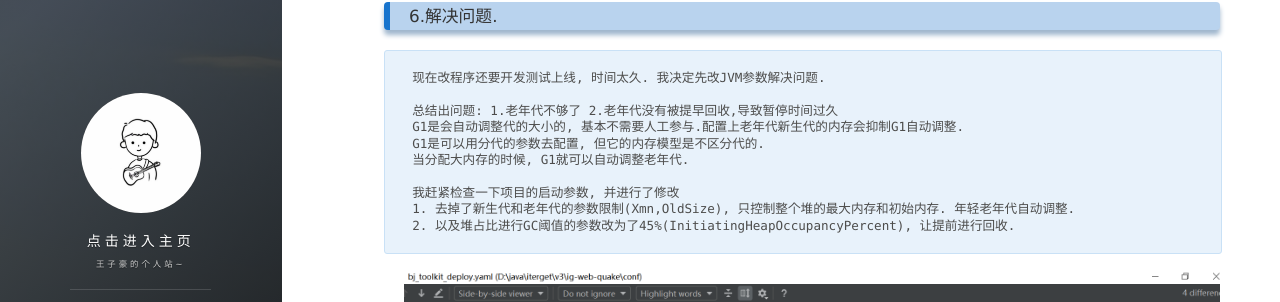
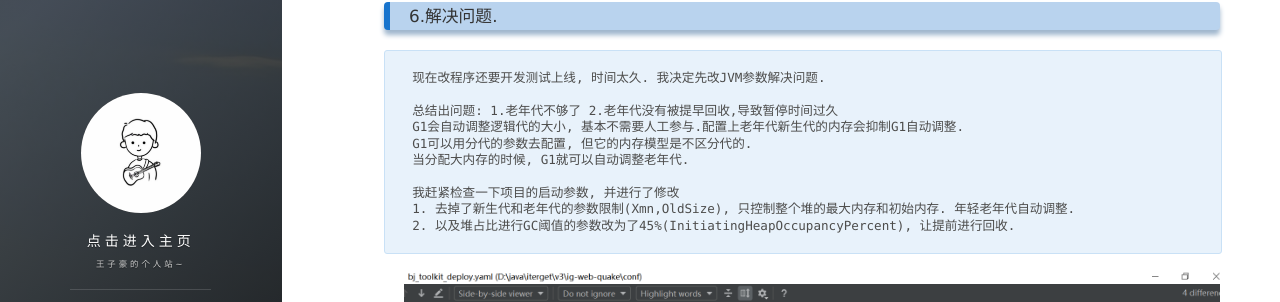
Before and after one commit to wangzihaogithub/wangzihaogithub, a Jekyll site: the page built from _posts/2020-07-17-JVM-记一次线上应用(频繁fullgc报警超过2秒).markdown, in a window 1280 px wide and 900 px high, scrolled down 1895 px. Shown: the part 190-492 px from the top of the window. Built offline with Jekyll 4.4.1, drawn with Linux system fonts in a browser that asks for light colours; comment, search, counter and statistics services are not loaded.

Commit message:
记一次线上应用(频繁fullgc报警超过2秒)

```diff
--- a/_posts/2020-07-17-JVM-记一次线上应用(频繁fullgc报警超过2秒).markdown
+++ b/_posts/2020-07-17-JVM-记一次线上应用(频繁fullgc报警超过2秒).markdown
@@ -50,8 +50,8 @@ tags: JVM
     现在改程序还要开发测试上线, 时间太久. 我决定先改JVM参数解决问题.
 
     总结出问题: 1.老年代不够了 2.老年代没有被提早回收,导致暂停时间过久
-    G1是会自动调整代的大小的, 基本不需要人工参与.配置上老年代新生代的内存会抑制G1自动调整.
-    G1是可以用分代的参数去配置, 但它的内存模型是不区分代的.
+    G1会自动调整逻辑代的大小, 基本不需要人工参与.配置上老年代新生代的内存会抑制G1自动调整.
+    G1可以用分代的参数去配置, 但它的内存模型是不区分代的.
     当分配大内存的时候, G1就可以自动调整老年代.
 
     我赶紧检查一下项目的启动参数, 并进行了修改
```
